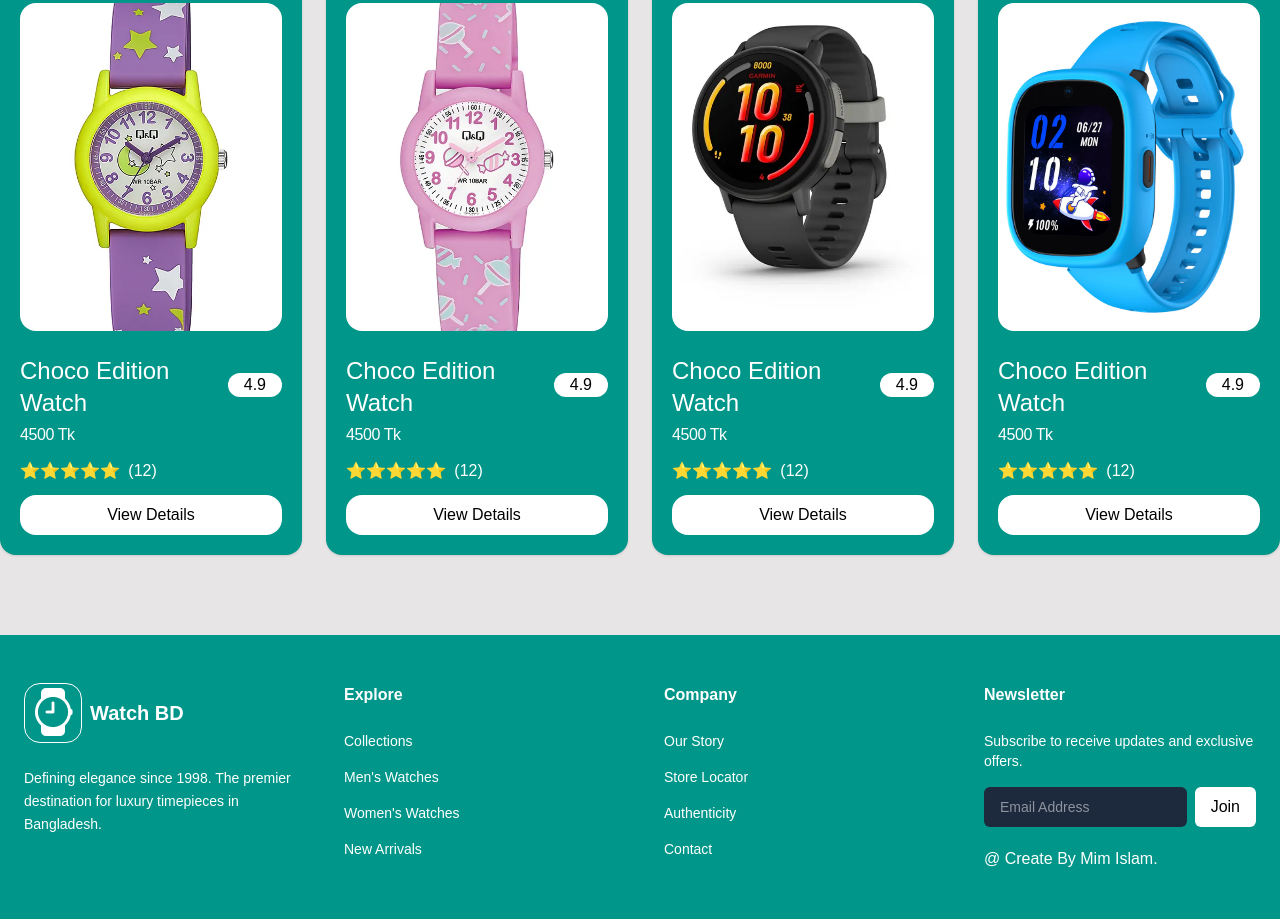
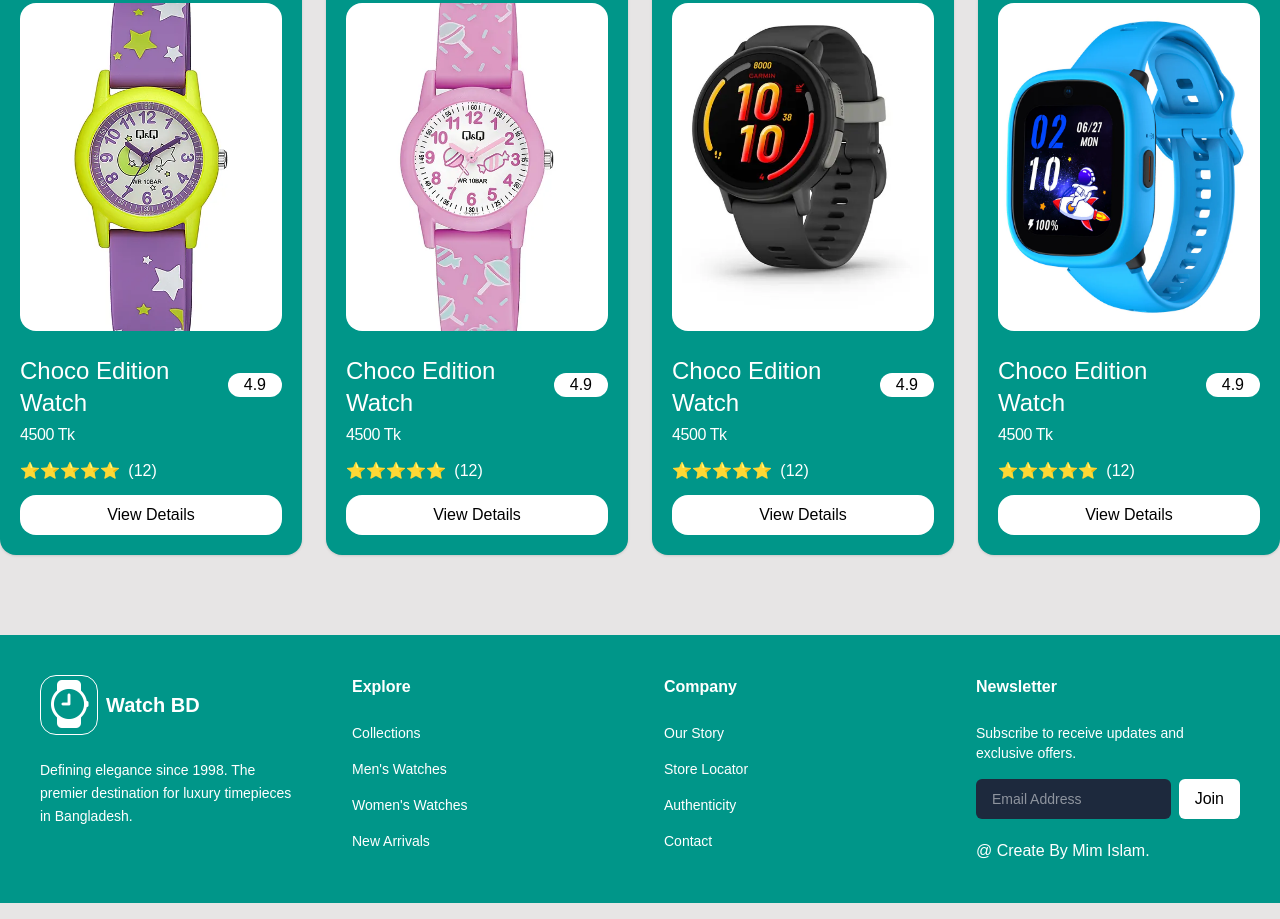
Before and after one commit to hasan-myoffice2/Tailwind-Project-One, a website: page index.html in a window 1280 px wide. Shown: the part 3501-4420 px from the top of the page. Drawn offline with nearby package versions, Linux system fonts and the light colour scheme.

Commit message:
Footer Tuch Again

```diff
--- a/index.html
+++ b/index.html
@@ -364,8 +364,8 @@
     <!-- Kid For Watch Section End -->
 
     <!-- Fotter Section Start -->
-    <footer class=" bg-teal-600 text-white py-12 px-6">
-        <div class="container mx-auto grid grid-cols-1 md:grid-cols-4 gap-12">
+    <footer class=" bg-teal-600 text-white">
+        <div class="container mx-auto grid grid-cols-1 md:grid-cols-4 p-10 gap-12">
 
             <!-- Brand -->
             <div>
```
Also changed, not shown: src/output.css.
